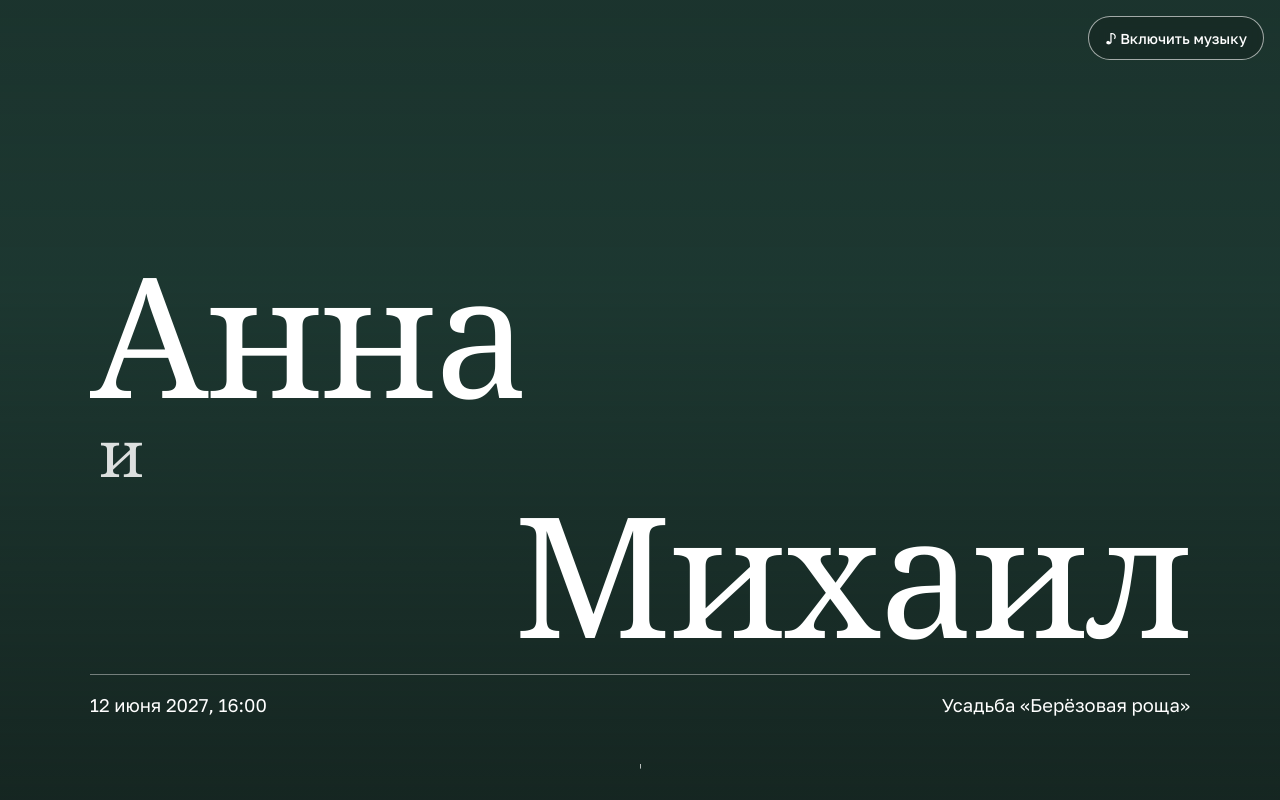
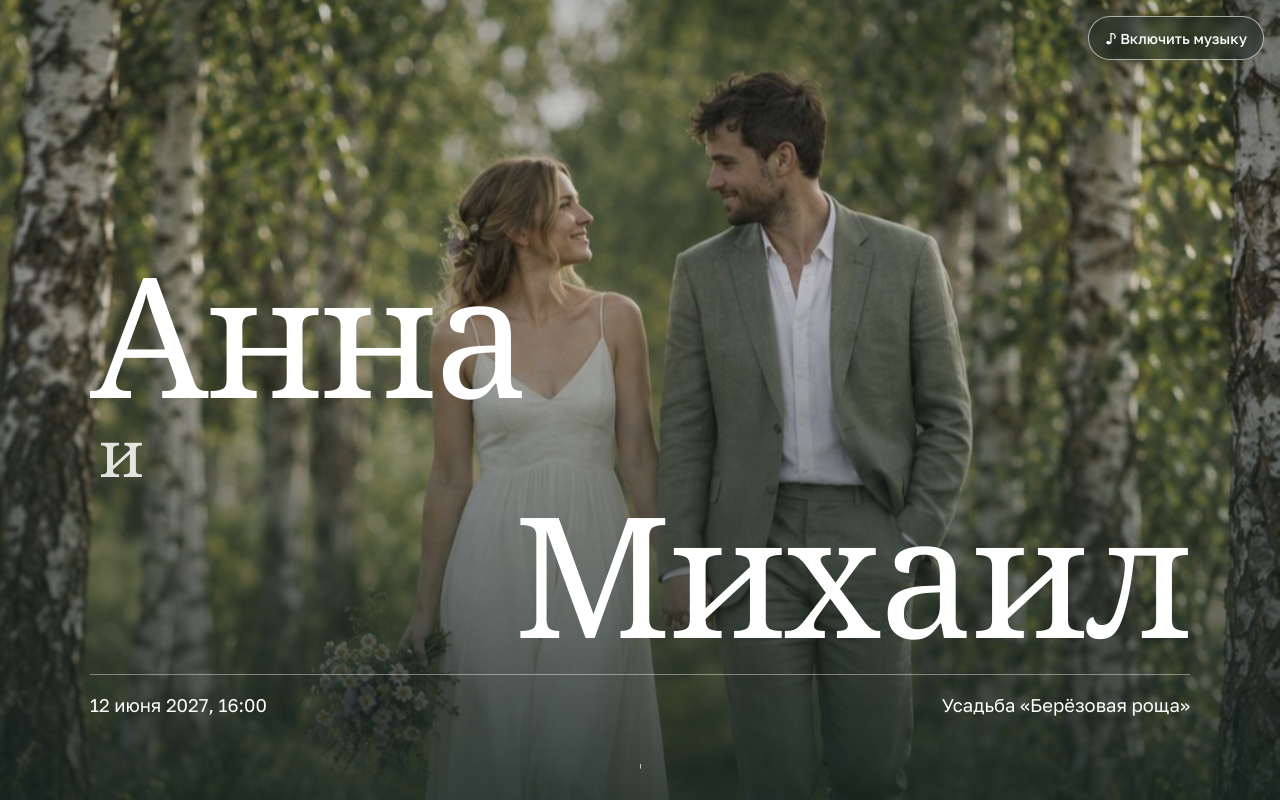
Before and after one commit to tastyLLLLLLLLLL/wedding, a plain HTML site: page index.html in a window 1280 px wide. Shown: the top 800 px of the page. Drawn offline with Linux system fonts and the light colour scheme; no server answers; a web font is replaced by a local one.

Commit message:
Add files via upload

```diff
--- a/index.html
+++ b/index.html
@@ -463,6 +463,7 @@ const CONFIG = {
 
   photos: {
     cover: 'images/cover.jpg',             // обложка, вертикальное или горизонтальное фото
+    coverFocus: '50% 10%',                 // какая часть обложки остаётся в кадре на широких экранах: по горизонтали и по вертикали (0% — верх фото)
     couple: 'images/couple.jpg'            // фото в финале, вертикальное 3:4
   },
   music: 'audio/music.mp3',
@@ -587,6 +588,7 @@ document.title = `${CONFIG.couple.first} ${CONFIG.couple.and} ${CONFIG.couple.se
 
 // Обложка: если фото нет, остаётся тёмно-зелёный фон
 $('coverImg').onerror = function () { this.remove(); };
+$('coverImg').style.objectPosition = CONFIG.photos.coverFocus || '50% 50%';
 $('coverImg').src = CONFIG.photos.cover;
 setImg($('coupleImg'), CONFIG.photos.couple);
 
```
Also changed, not shown: images/couple.jpg (added), images/cover.jpg (added), images/gift-1.jpg (added), images/gift-2.jpg (added), images/gift-3.jpg (added), images/og-preview.jpg (added), 1 other file.
